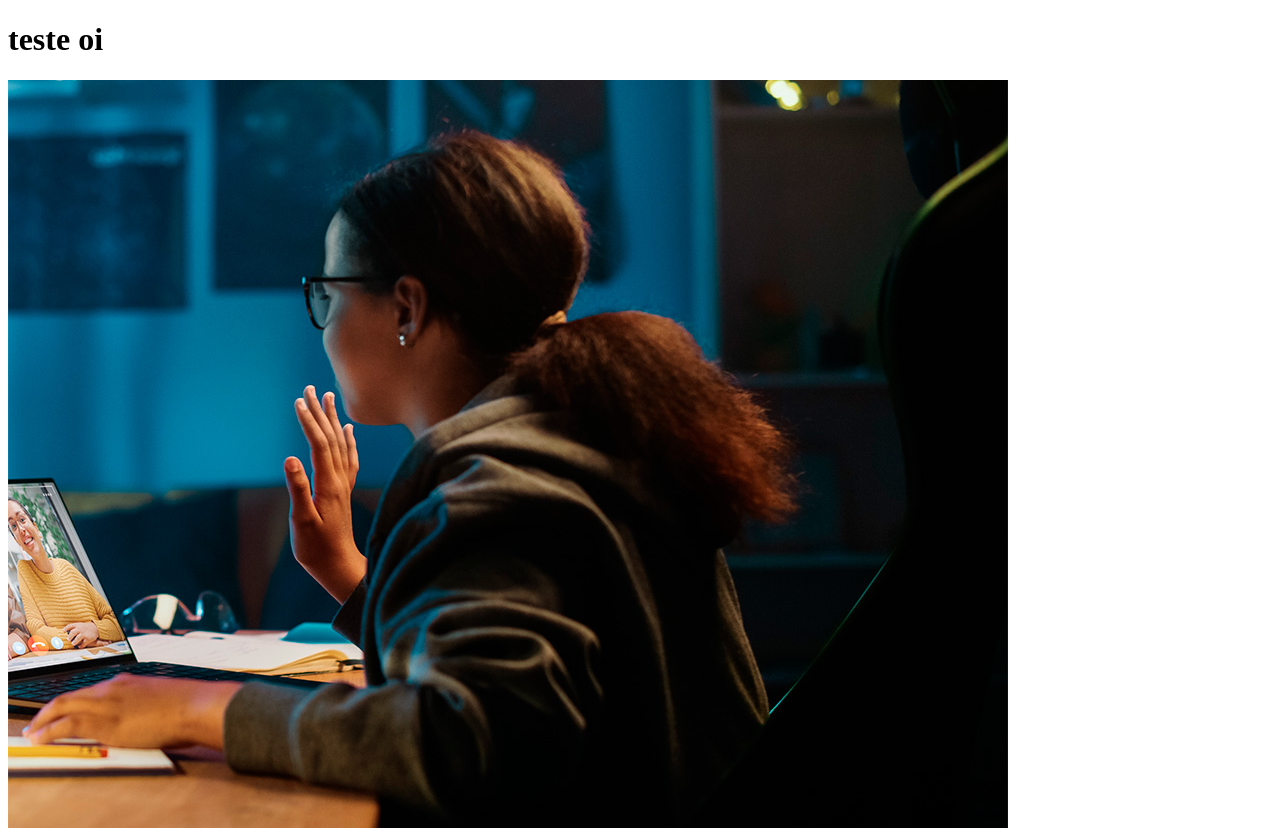
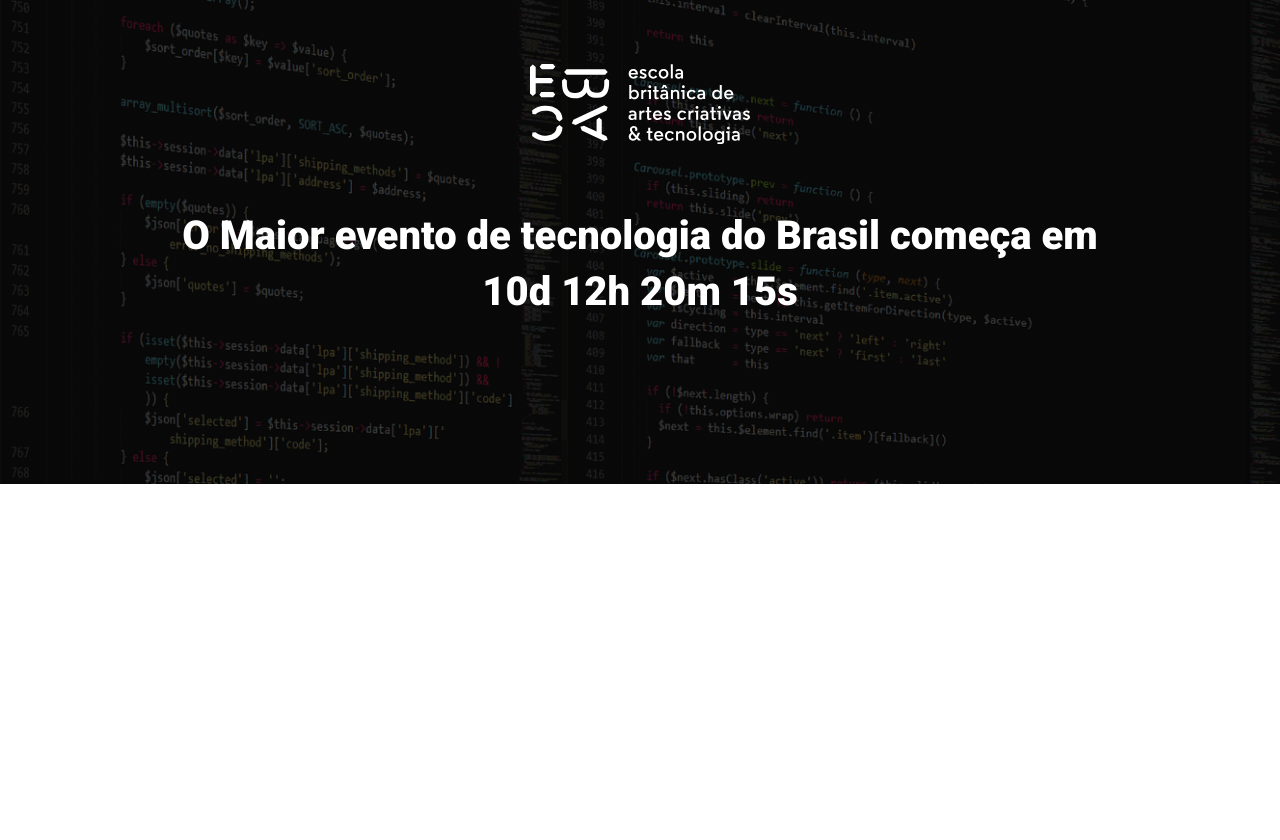
Before and after one commit to ThiagoPazzDev/ebac_talks, a website built with Parcel: page src/index.html in a window 1280 px wide. After the commit the page ends 800 px from the top, so only its background shows below. Built offline with nearby package versions, Linux system fonts and the light colour scheme.

Commit message:
Criando o Hero

```diff
--- a/package.json
+++ b/package.json
@@ -14,5 +14,8 @@
     "@parcel/transformer-sass": "^2.12.0",
     "parcel": "^2.12.0",
     "sharp": "^0.31.3"
+  },
+  "dependencies": {
+    "sass": "^1.79.3"
   }
 }
--- a/src/index.html
+++ b/src/index.html
@@ -3,12 +3,21 @@
 <head>
     <meta charset="UTF-8">
     <meta name="viewport" content="width=device-width, initial-scale=1.0">
-    <title>Document</title>
+    <title>EBAC Tech Talks</title>
     <link rel="stylesheet" href="styles/main.scss">
+    <link rel="preconnect" href="https://fonts.googleapis.com">
+    <link rel="preconnect" href="https://fonts.gstatic.com" crossorigin>
+    <link href="https://fonts.googleapis.com/css2?family=Roboto:wght@400;700;900&display=swap" rel="stylesheet">
 </head>
 <body>
-    <h1>teste oi</h1>
-    <img src="./images/backend.png" alt="">
+    <header class="hero">
+        <div class="container">
+            <img class="hero__logo" src="images/ebac_logo.svg" alt="EBAC">
+            <p class="hero__text">
+                O Maior evento de tecnologia do Brasil começa em 10d 12h 20m 15s
+            </p>
+        </div>
+    </header>
 
 
     <script src="scripts/main.js"></script>
--- /dev/null
+++ b/src/styles/_hero.scss
@@ -0,0 +1,38 @@
+.hero{
+    padding: 64px 0 100px 0;
+    background-image:
+    linear-gradient(rgba(0, 0, 0, 0.7), rgba(0, 0, 0, 0.7)),
+    url(../images/fundo.png);
+    background-repeat: no-repeat;
+    background-size: cover;
+    position: relative;
+
+    &__text{
+        margin-top: 64px;
+        margin-bottom: 64px;
+        font-size: 40px;
+        line-height: 56px;
+        font-weight: 800;
+        text-align: center;
+    }
+
+    &__logo{
+        margin: 0 auto;
+        height: 80px;
+        display: block;
+    }
+
+    @media (max-width: 640px){
+        padding: 40px 0;
+
+        &__logo{
+            height: 40px;
+        }
+
+        &__text{
+            font-size: 22px;
+            line-height: 24px;
+            margin: 24px 0;
+        }
+    }
+}
--- a/src/styles/main.scss
+++ b/src/styles/main.scss
@@ -0,0 +1,23 @@
+@use '_hero';
+
+*{
+    margin: 0;
+    padding: 0;
+    box-sizing: border-box;
+    font-family: "Roboto", sans-serif;
+    color: #fff;
+}
+
+.container{
+    max-width: 960px;
+    width: 100%;
+    margin: 0 auto;
+
+    @media (max-width: 640px){
+        max-width: 80%;
+    }
+
+    @media (max-width: 1024px){
+        max-width: 90%;
+    }
+}
```
Also changed, not shown: 1 other file.
